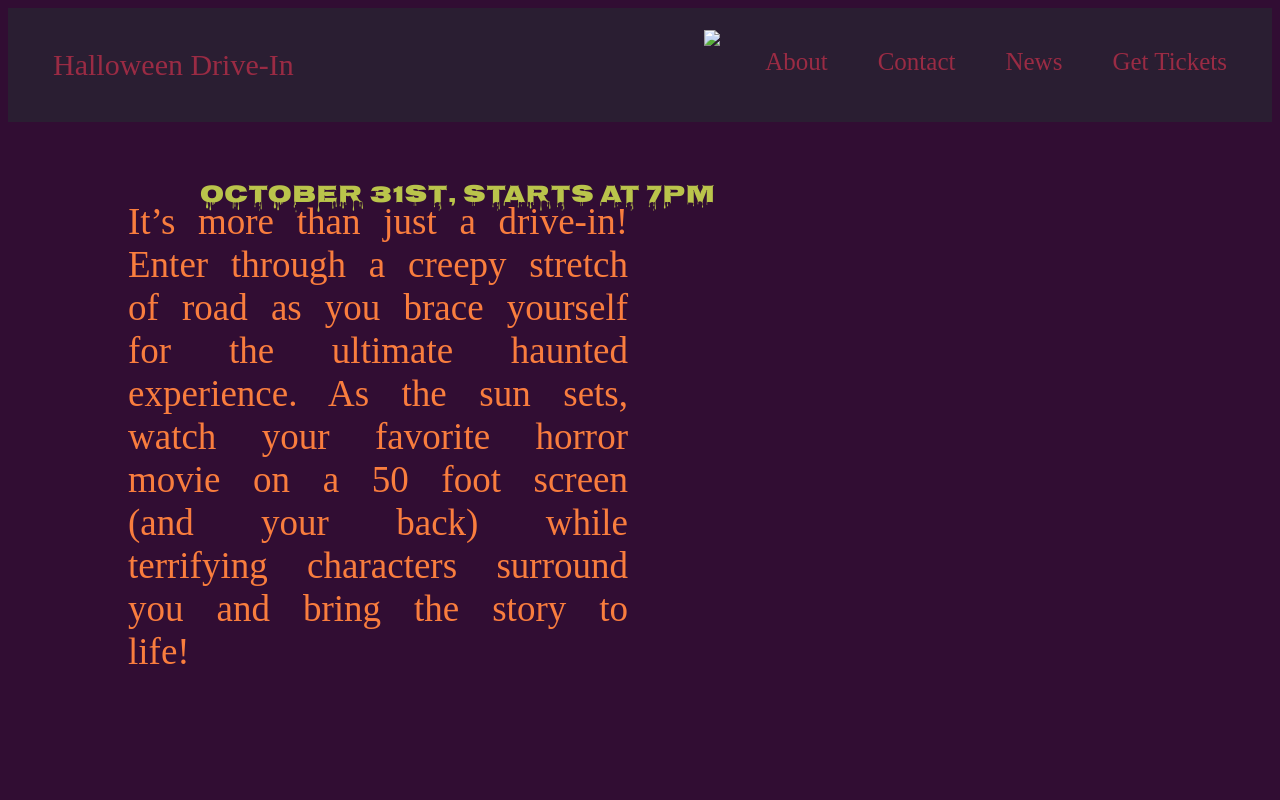
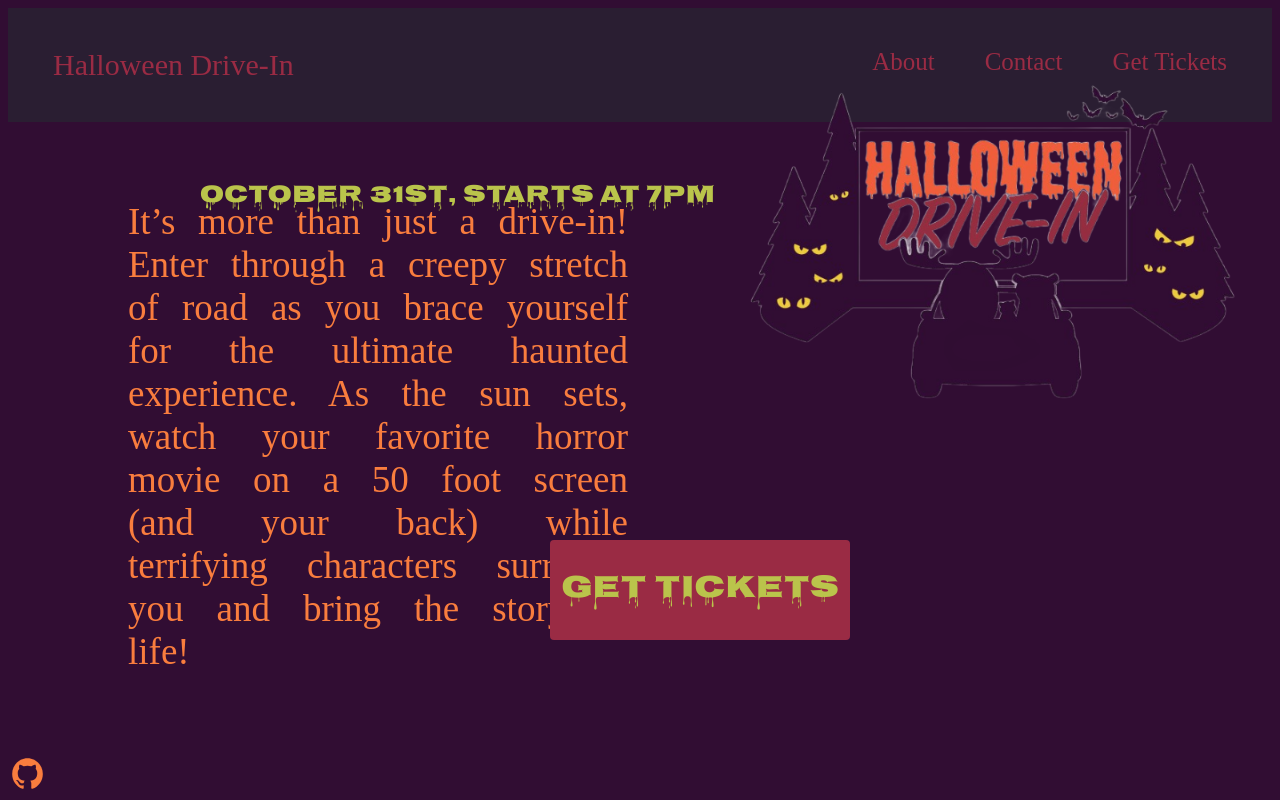
Before and after one commit to ShrikarYeeli/ShrikarYeeli.github.io, a plain HTML site: page index.html in a window 1280 px wide. Drawn offline with nearby package versions, Linux system fonts and the light colour scheme; a web font is replaced by a local one.

Commit message:
Second Commit

```diff
--- a/index.html
+++ b/index.html
@@ -10,10 +10,9 @@
 <body>
 	<ul>
 		<li class="home"><a class = "home" href="index.html">Halloween Drive-In</a></li>
-		<li><a class="active" href="https://www.youtube.com/watch?v=dQw4w9WgXcQ">Get Tickets</a></li>
-		<li><a href="#news">News</a></li>
-		<li><a href="#contact">Contact</a></li>
-		<li><a href="#about">About</a></li>
+		<li><a class="active" href="https://www.youtube.com/watch?v=dQw4w9WgXcQ" target="_blank">Get Tickets</a></li>
+		<li><a href="about.html">Contact</a></li>
+		<li><a href="about.html">About</a></li>
 	</ul>
 
 	<p class="date">OCTOBER 31ST, STARTS AT 7PM</p>
@@ -24,5 +23,14 @@
 	</div>
 
 	<img src="Halloween-Drive-In.png">
+
+	<button type="button" onclick="window.location.href = 'https://www.youtube.com/watch?v=dQw4w9WgXcQ';">Get Tickets</button>
+
+	<a href="https://github.com/ShrikarYeeli" class="social-icon" target="_blank">
+		<ion-icon name="logo-github"></ion-icon>
+	</a>
+
+	<script type="module" src="https://unpkg.com/ionicons@5.5.2/dist/ionicons/ionicons.esm.js"></script>
+	<script nomodule src="https://unpkg.com/ionicons@5.5.2/dist/ionicons/ionicons.js"></script>
 </body>
 </html>
--- a/style.css
+++ b/style.css
@@ -9,8 +9,8 @@ h1 {
 }
 
 div.para {
-	color: #F97D3E;
-	text-align: justify;
+  color: #F97D3E;
+  text-align: justify;
   /*padding: 100px;
   padding-top: 0px;*/
   position: absolute;
@@ -64,6 +64,7 @@ li a {
 
 li a:hover {
   background-color: #F97D3E;
+  transition: 0.2s;
 }
 
 a.home{
@@ -82,3 +83,38 @@ img {
   top:30px;
   right:0;
 }
+
+a.social-icon {
+  color: #F97D3E;
+  position: absolute;
+  bottom: 0px;
+  left: 10px;
+  font-size: 35px;
+
+}
+
+a.social-icon:hover{
+  color: white;
+  transition: 0.2s;
+}
+
+button{
+  width: 300px;
+  height: 100px;
+  border: none;
+  color: #BAC44B;
+  font-family: "Nosifer";
+  background-color: #9A2B44;
+  border-radius: 4px;
+  box-shadow: inset 0 0 0 0 #F97D3E;
+  transition: ease-out 0.3s;
+  font-size: 2rem;
+  outline: none;
+  position: absolute;
+  bottom: 20%;
+  left: 43%;
+}
+
+button:hover{
+  box-shadow: inset 300px 0 0 0 #F97D3E;
+}
```
Also changed, not shown: about.html (added, +38 -0 lines), Ghost-Construction.png (added), Halloween-Drive-In.jpg (deleted), Halloween-Drive-In.png (added).
